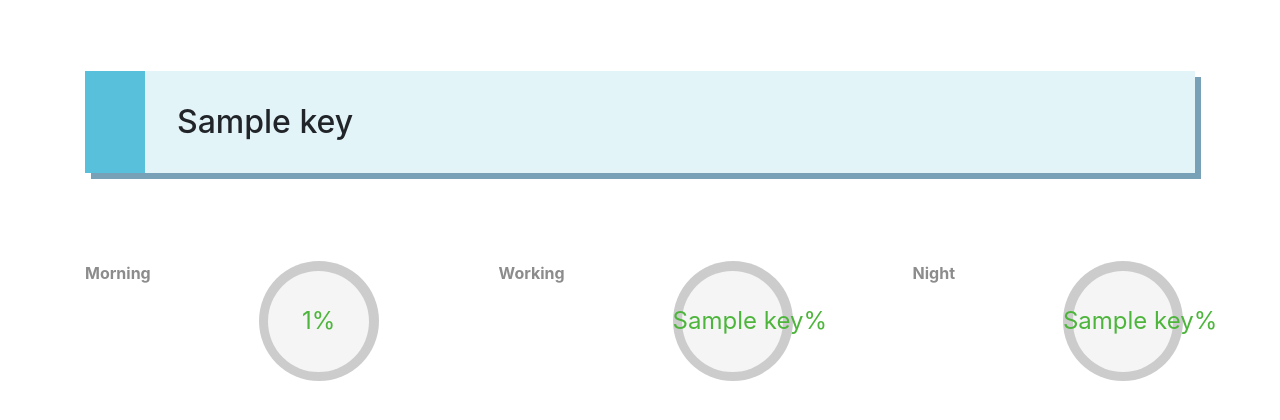
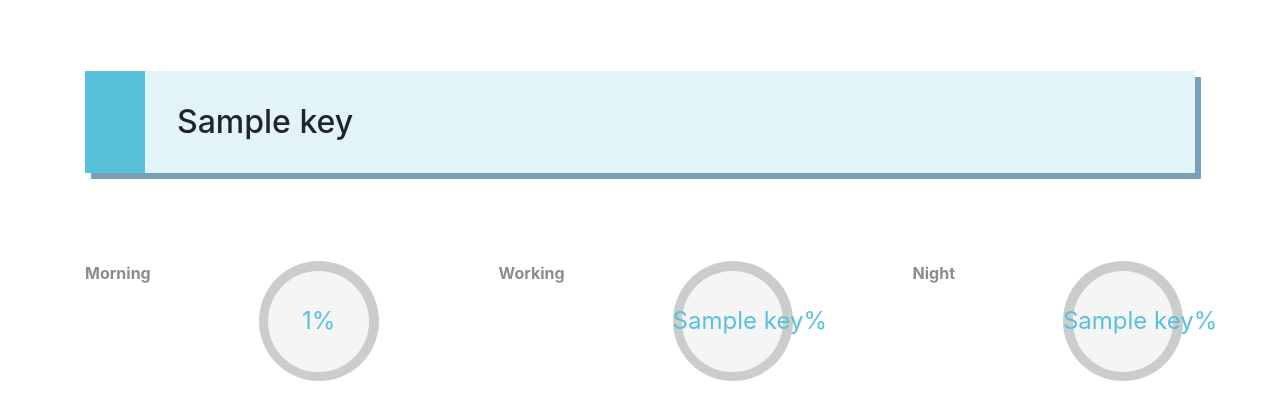
Before and after one commit to DLPJ-MUDS/daily-life-is-a-game, a Flask app: template login/main/templates/entries/graph.html in a window 1280 px wide. Shown: the part 309-729 px from the top of the page. Run offline with Flask 2, Linux system fonts and the light colour scheme; the template is opened without the code that fills it: most values are stand-ins (such as "Sample title", 1, 10 or a date in 2020); some libraries are stand-ins or nearby versions.

Commit message:
fix graph

```diff
--- a/login/main/static/style/circle.css
+++ b/login/main/static/style/circle.css
@@ -853,7 +853,7 @@
 .c100.dark > span {
   color: #c6ff00;
 }
-.c100.green .bar, .c100.green .fill {
+/* .c100.green .bar, .c100.green .fill {
   border-color: #4db53c !important;
 }
 .c100.green > span {
@@ -864,7 +864,21 @@
 }
 .c100.green.dark > span {
   color: #5fd400;
+} */
+
+.c100.green .bar, .c100.green .fill {
+  border-color: rgba(89, 192, 220) !important;
 }
+.c100.green > span {
+  color: rgba(89, 192, 220);
+}
+.c100.green.dark .bar, .c100.green.dark .fill {
+  border-color: #rgba(89, 192, 220) !important;
+}
+.c100.green.dark > span {
+  color: rgba(89, 192, 220);
+}
+
 .c100.orange .bar, .c100.orange .fill {
   border-color: #dd9d22 !important;
 }
```
